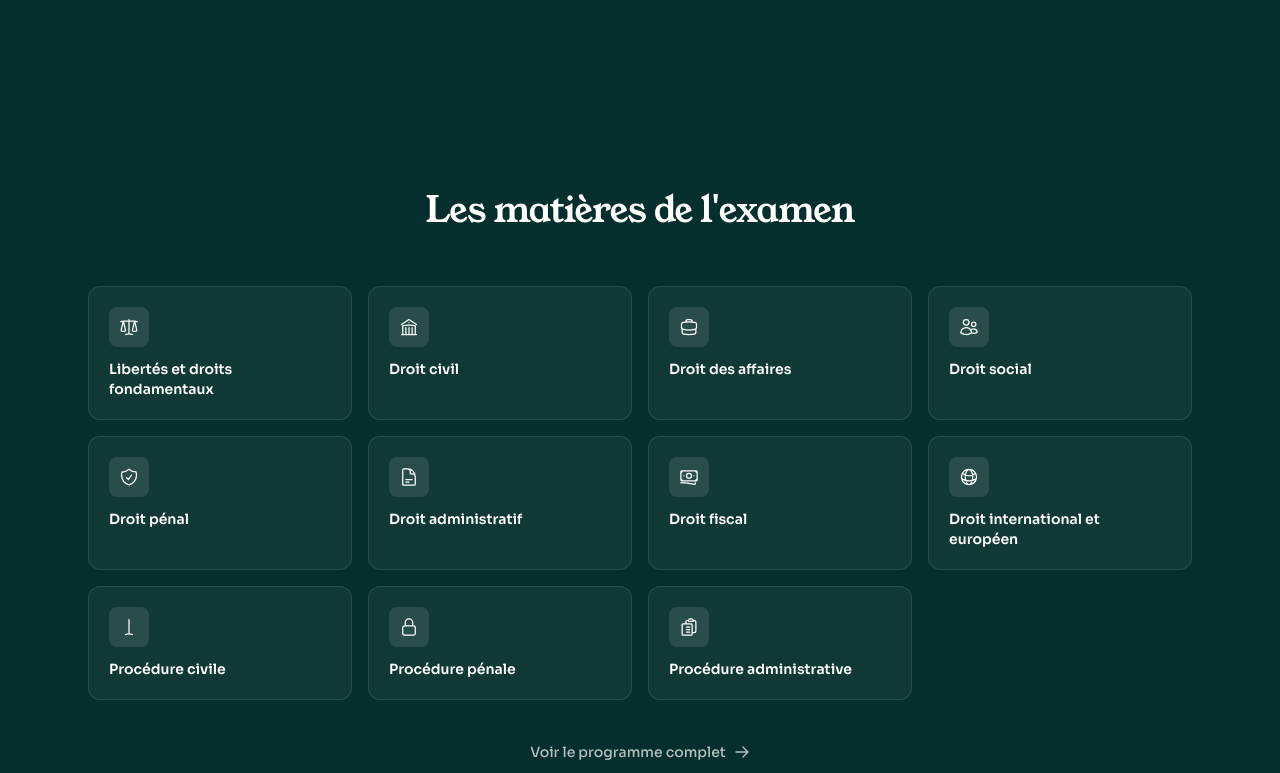
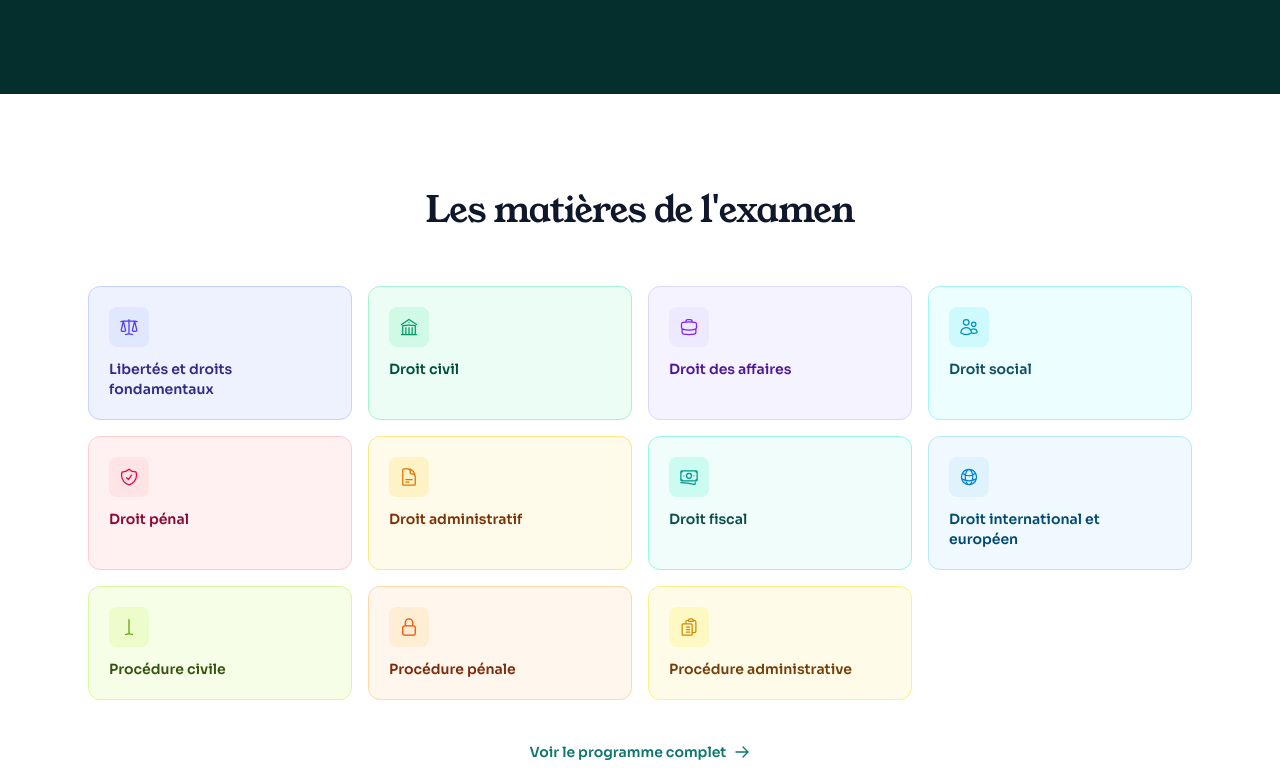
Before and after one commit to loicgautierbp-cpu/prepa-crfpa, a Next.js app: page / in a window 1280 px wide. Shown: the part 2327-3100 px from the top of the page. Built offline with nearby package versions, Linux system fonts and the light colour scheme; no server answers.

Commit message:
Section matieres fond clair avec couleurs par matiere

```diff
--- a/src/app/page.jsx
+++ b/src/app/page.jsx
@@ -194,23 +194,39 @@ export default function HomePage() {
       </section>
 
       {/* ========== PROGRAMME ========== */}
-      <section className="py-20 md:py-24 bg-[#042f2c]">
+      <section className="py-20 md:py-24 bg-white">
         <div className="max-w-6xl mx-auto px-4 sm:px-6">
           <div className="text-center mb-14">
-            <h2 style={{ fontFamily: 'var(--font-display)' }} className="text-3xl md:text-4xl tracking-tight text-white mb-4">
+            <h2 style={{ fontFamily: 'var(--font-display)' }} className="text-3xl md:text-4xl tracking-tight text-slate-900 mb-4">
               Les matières de l&apos;examen
             </h2>
           </div>
           <div className="grid grid-cols-2 md:grid-cols-3 lg:grid-cols-4 gap-4">
-            {MATIERES.map((ue) => (
-              <div key={ue.id} className="bg-white/5 rounded-xl p-5 border border-white/10 hover:bg-white/10 transition-colors">
-                <div className="w-10 h-10 bg-white/10 rounded-lg flex items-center justify-center mb-3 [&_svg]:w-5 [&_svg]:h-5 [&_svg]:text-white" dangerouslySetInnerHTML={{ __html: ue.icon }} />
-                <h3 className="font-semibold text-white text-sm">{ue.name}</h3>
-              </div>
-            ))}
+            {MATIERES.map((ue) => {
+              const colorMap = {
+                indigo: { bg: 'bg-indigo-50', border: 'border-indigo-200', icon: 'text-indigo-600', iconBg: 'bg-indigo-100', text: 'text-indigo-900' },
+                emerald: { bg: 'bg-emerald-50', border: 'border-emerald-200', icon: 'text-emerald-600', iconBg: 'bg-emerald-100', text: 'text-emerald-900' },
+                violet: { bg: 'bg-violet-50', border: 'border-violet-200', icon: 'text-violet-600', iconBg: 'bg-violet-100', text: 'text-violet-900' },
+                cyan: { bg: 'bg-cyan-50', border: 'border-cyan-200', icon: 'text-cyan-600', iconBg: 'bg-cyan-100', text: 'text-cyan-900' },
+                rose: { bg: 'bg-rose-50', border: 'border-rose-200', icon: 'text-rose-600', iconBg: 'bg-rose-100', text: 'text-rose-900' },
+                amber: { bg: 'bg-amber-50', border: 'border-amber-200', icon: 'text-amber-600', iconBg: 'bg-amber-100', text: 'text-amber-900' },
+                teal: { bg: 'bg-teal-50', border: 'border-teal-200', icon: 'text-teal-600', iconBg: 'bg-teal-100', text: 'text-teal-900' },
+                sky: { bg: 'bg-sky-50', border: 'border-sky-200', icon: 'text-sky-600', iconBg: 'bg-sky-100', text: 'text-sky-900' },
+                lime: { bg: 'bg-lime-50', border: 'border-lime-200', icon: 'text-lime-600', iconBg: 'bg-lime-100', text: 'text-lime-900' },
+                orange: { bg: 'bg-orange-50', border: 'border-orange-200', icon: 'text-orange-600', iconBg: 'bg-orange-100', text: 'text-orange-900' },
+                yellow: { bg: 'bg-yellow-50', border: 'border-yellow-200', icon: 'text-yellow-600', iconBg: 'bg-yellow-100', text: 'text-yellow-900' },
+              };
+              const c = colorMap[ue.color] || colorMap.teal;
+              return (
+                <div key={ue.id} className={`${c.bg} rounded-xl p-5 border ${c.border} hover:shadow-md transition-all`}>
+                  <div className={`w-10 h-10 ${c.iconBg} rounded-lg flex items-center justify-center mb-3 [&_svg]:w-5 [&_svg]:h-5 ${c.icon}`} dangerouslySetInnerHTML={{ __html: ue.icon }} />
+                  <h3 className={`font-semibold text-sm ${c.text}`}>{ue.name}</h3>
+                </div>
+              );
+            })}
           </div>
           <div className="text-center mt-10">
-            <Link href="/programme" className="inline-flex items-center gap-2 text-white/70 hover:text-white font-medium transition-colors text-sm">
+            <Link href="/programme" className="inline-flex items-center gap-2 text-[#0f766e] hover:text-[#0d6560] font-semibold transition-colors text-sm">
               Voir le programme complet
               <svg className="w-4 h-4" fill="none" viewBox="0 0 24 24" stroke="currentColor" strokeWidth="2"><path strokeLinecap="round" strokeLinejoin="round" d="M13.5 4.5 21 12m0 0-7.5 7.5M21 12H3" /></svg>
             </Link>
```
